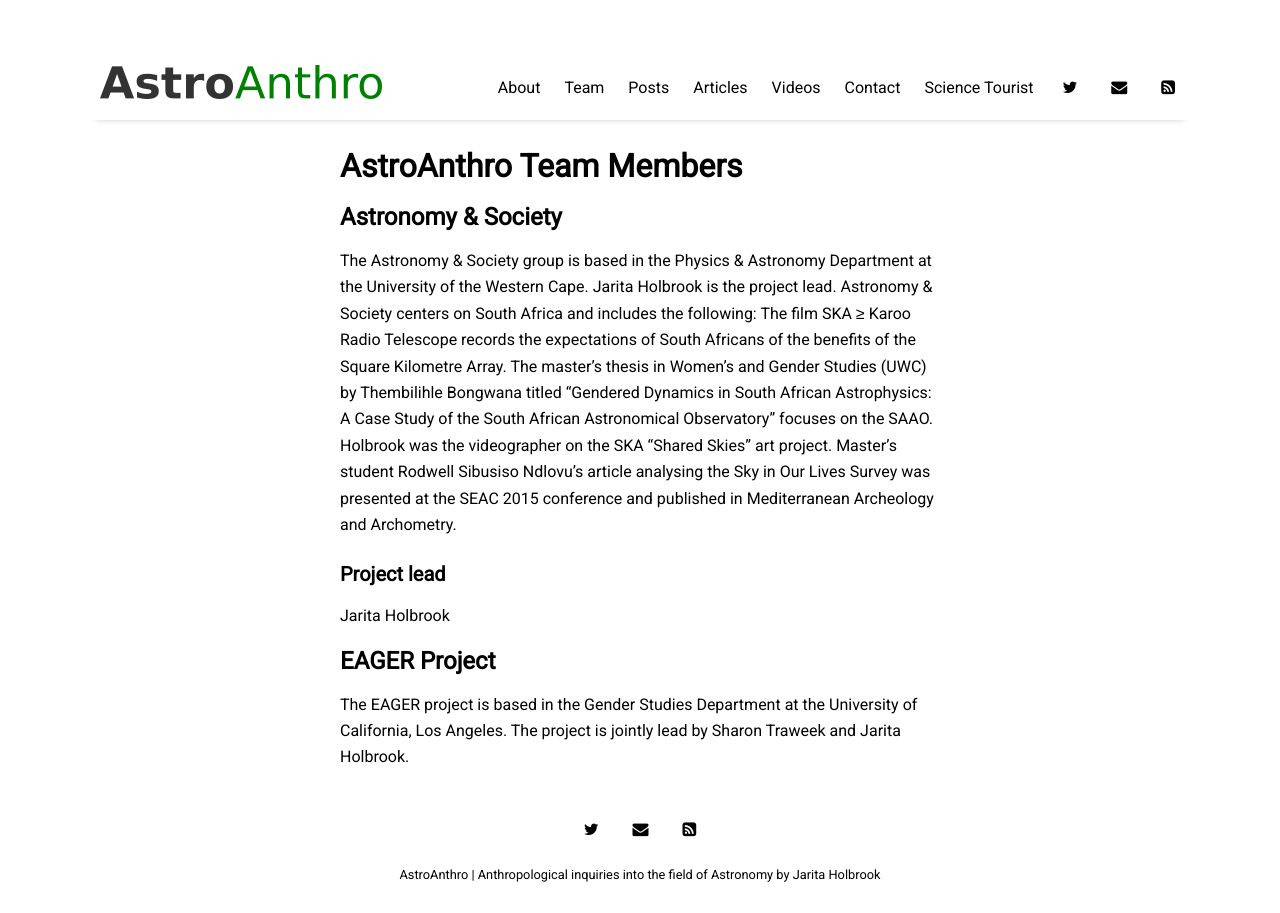
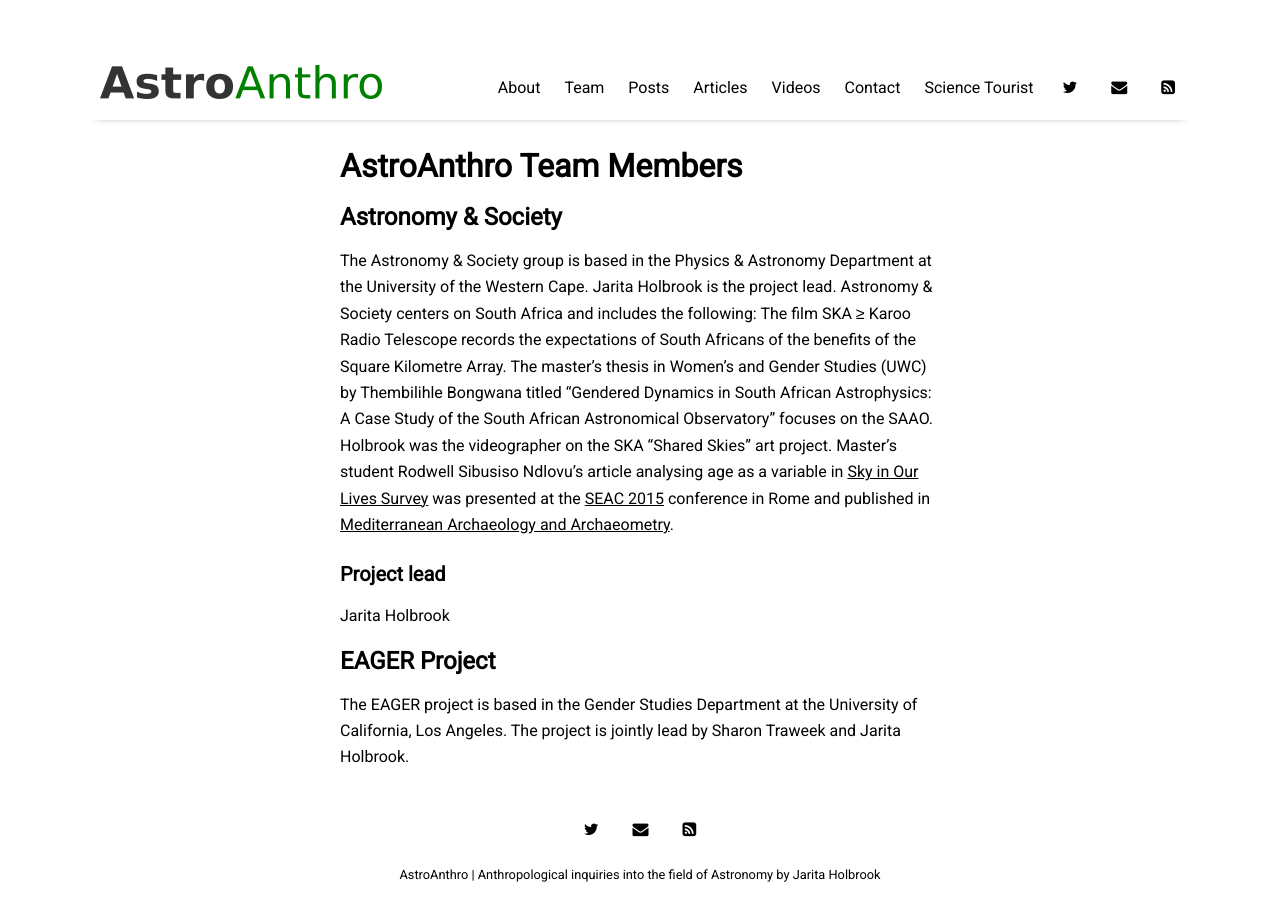
Before and after one commit to romeeld/AstroAnthro, a Jekyll site: the page built from pages/team.md, in a window 1280 px wide. Built offline with Jekyll 4.4.1, drawn with Linux system fonts in a browser that asks for light colours; nearby versions of some CDN libraries.

Commit message:
Update team.md

```diff
--- a/pages/team.md
+++ b/pages/team.md
@@ -7,7 +7,7 @@ title: Team
 
 ## Astronomy & Society
 
-The Astronomy & Society group is based in the Physics & Astronomy Department at the University of the Western Cape. Jarita Holbrook is the project lead. Astronomy & Society centers on South Africa and includes the following: The film SKA ≥ Karoo Radio Telescope records the expectations of South Africans of the benefits of the Square Kilometre Array. The master's thesis in Women's and Gender Studies (UWC) by Thembilihle Bongwana titled "Gendered Dynamics in South African Astrophysics: A Case Study of the South African Astronomical Observatory" focuses on the SAAO. Holbrook was the videographer on the SKA "Shared Skies" art project. Master's student Rodwell Sibusiso Ndlovu's article analysing the Sky in Our Lives Survey was presented at the SEAC 2015 conference and published in Mediterranean Archeology and Archometry.
+The Astronomy & Society group is based in the Physics & Astronomy Department at the University of the Western Cape. Jarita Holbrook is the project lead. Astronomy & Society centers on South Africa and includes the following: The film SKA ≥ Karoo Radio Telescope records the expectations of South Africans of the benefits of the Square Kilometre Array. The master's thesis in Women's and Gender Studies (UWC) by Thembilihle Bongwana titled "Gendered Dynamics in South African Astrophysics: A Case Study of the South African Astronomical Observatory" focuses on the SAAO. Holbrook was the videographer on the SKA "Shared Skies" art project. Master's student Rodwell Sibusiso Ndlovu's article analysing age as a variable in <a href="https://docs.google.com/forms/d/e/1FAIpQLSeM9JyKKvO_EzP2LlTUd6NBWadPEBRan6HOrWdUe16k4KnEyg/viewform?usp=sf_link">Sky in Our Lives Survey</a> was presented at the <a href="http://www.brera.inaf.it/SEAC2015/index.html">SEAC 2015</a> conference in Rome and published in <a href="http://maajournal.com/Issues/2016/Vol16-4/Full69.pdf">Mediterranean Archaeology and Archaeometry</a>.
 
 ### Project lead
 
```
